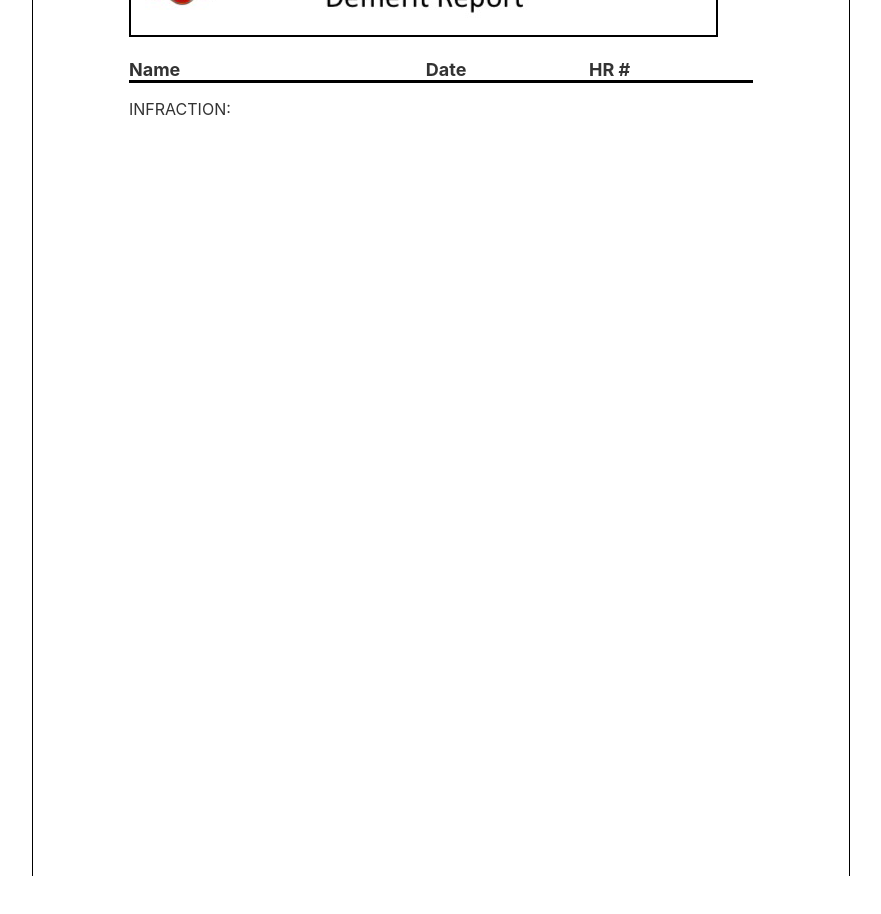
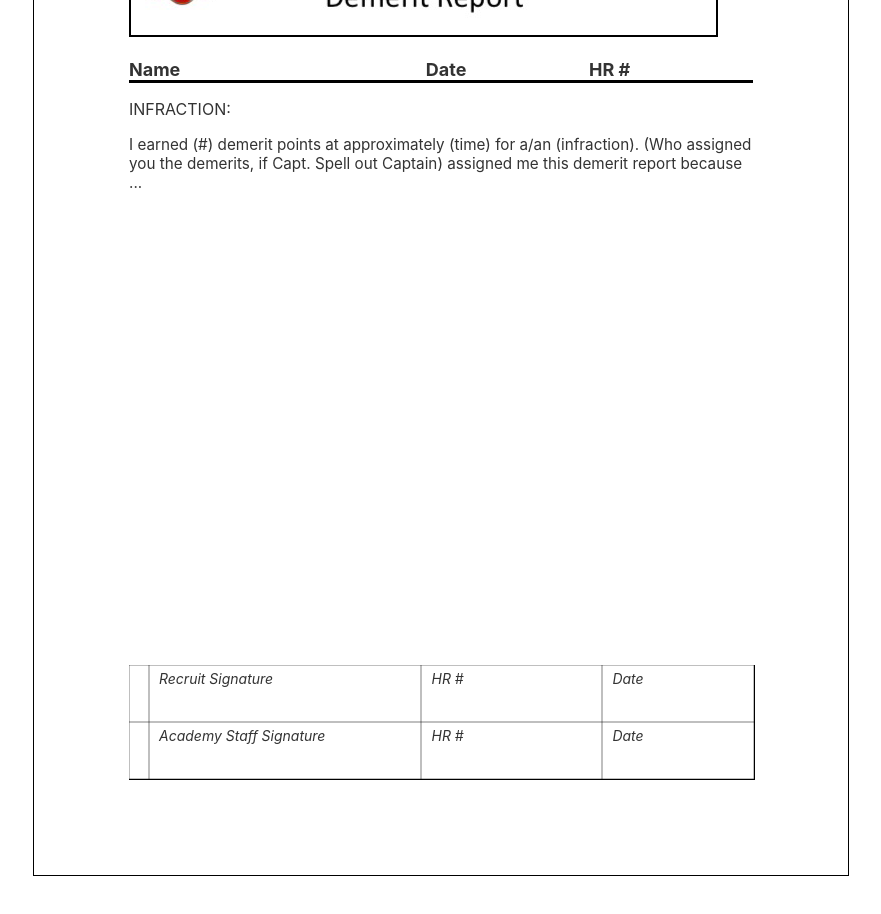
Before and after one commit to KennyWeeks/ArmandsProject, a Svelte app in the folder demerit/: page / in a window 1280 px wide. Shown: the part 980-1894 px from the top of the page, without its empty margins (199-1080 px from the left). Before the commit the page ends 1856 px from the top, so only its background shows below. Built offline with nearby package versions, Linux system fonts and the light colour scheme.

Commit message:
Styled some of the demo.

```diff
--- a/demerit/src/App.svelte
+++ b/demerit/src/App.svelte
@@ -6,7 +6,15 @@
 <main>
 	<BodyParts/>
 	<DemoView/>
+	<div id="test"></div>
 </main>
 
 <style>
+
+	#test {
+		height:50px;
+		width:100px;
+		position:absolute;
+		top:calc(100vh + (11*96px));
+	}
 </style>
--- a/demerit/src/views/DemoView.svelte
+++ b/demerit/src/views/DemoView.svelte
@@ -28,6 +28,30 @@
 
     <h3 id="infraction">Infraction:</h3>
 
+    <p id="infraction-starting-line">I earned <span id="demerit-points">(#)</span> demerit points at approximately <span id="time">(time)</span> for a/an <span id="infraction-space">(infraction)</span>. <span id="assigned">(Who assigned
+    you the demerits, if Capt. Spell out Captain)</span> assigned me this demerit report because <span id="demerit-description">...</span></p>
+
+    <table cellspacing="0">
+        <colgroup>
+            <col span="1" style="width: 0%;">
+            <col span="1" style="width: 45%;">
+            <col span="1" style="width: 30%;">
+            <col span="1" style="width: 25%;">
+        </colgroup>
+        <tr>
+            <td></td>
+            <td>Recruit Signature</td>
+            <td>HR #</td>
+            <td>Date</td>
+        </tr>
+        <tr>
+            <td></td>
+            <td>Academy Staff Signature</td>
+            <td>HR #</td>
+            <td>Date</td>
+        </tr>
+    </table>
+
 </div>
 
 <style lang="scss">
@@ -36,7 +60,7 @@
         /*This is gonna be the piece of paper*/
         width:calc(8.5*96px);
         height:calc(11*96px);
-        box-shadow:0 0 0 1px #000;
+        box-shadow:inset 0 0 0 1px #000;
         position:absolute;
         top:100vh;
         left:50%;
@@ -79,6 +103,31 @@
             margin-left:96px;
             font-size:16px;
         }
+
+        #infraction-starting-line {
+            width:calc(6.5*96px);
+            margin-left:96px;
+            font-size:15.25px;
+        }
+
+        table {
+            width:calc(6.5*96px + 2px);
+            border-bottom:0.25px solid #000;
+            border-right:0.25px solid #000;
+            position:absolute;
+            bottom:96px;
+            left:96px;
+
+            tr > td {
+                box-shadow:inset 0 0 0 0.25px #000;
+                overflow:hidden;
+                padding:10px;
+                padding-top:5px;
+                padding-bottom:35px;
+                font-style:italic;
+                font-size:14px;
+            }
+        }
     }
 
 </style>
```
